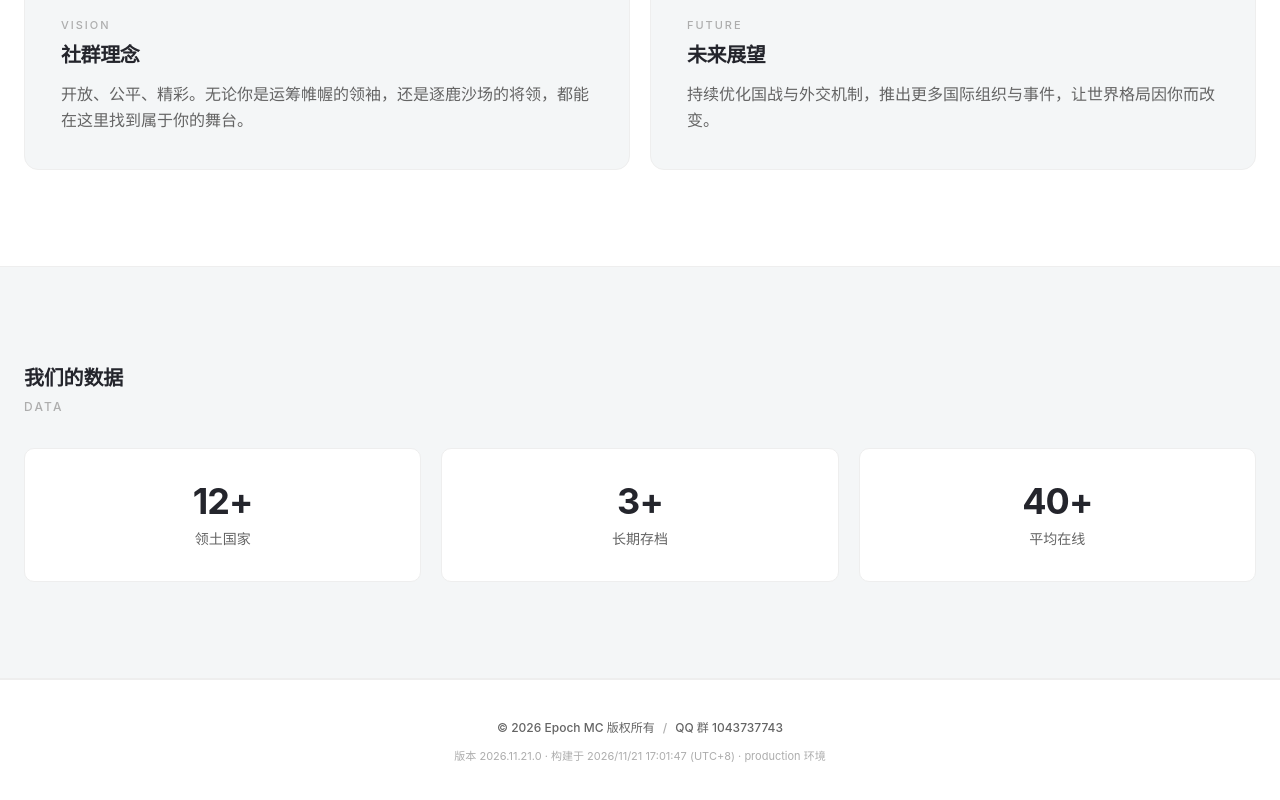
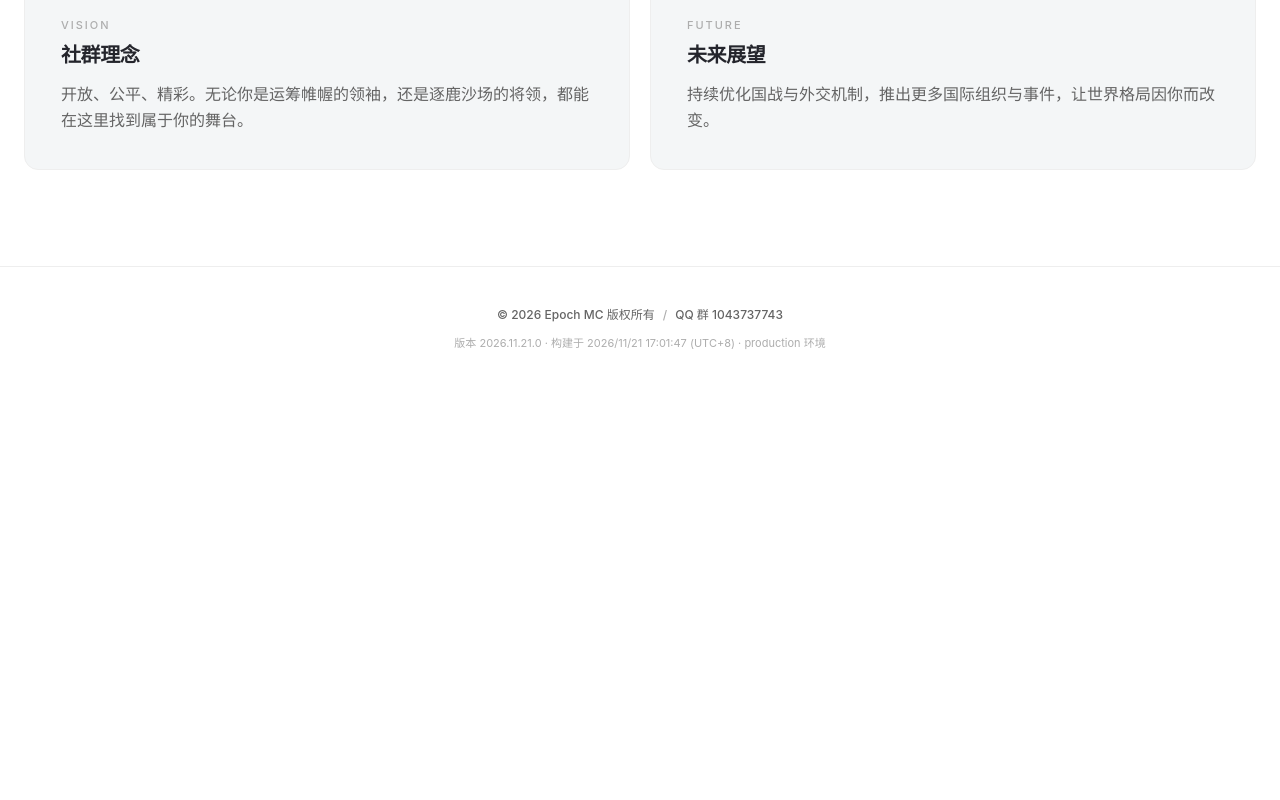
Before and after one commit to EpochMCDev/EpochMC_WebSite, a React (Vite) app: page /about in a window 1280 px wide. Shown: the part 1232-2032 px from the top of the page. After the commit the page ends 1625 px from the top, so only its background shows below. Built offline with nearby package versions, Linux system fonts and the light colour scheme; a web font is replaced by a local one.

Commit message:
fix: 移除关于页的DATA

```diff
--- a/src/pages/About.tsx
+++ b/src/pages/About.tsx
@@ -115,28 +115,6 @@ export default function About() {
           </ScrollReveal>
         </div>
       </section>
-
-      {/* Data */}
-      <section className="bg-surface border-y border-border py-16 sm:py-24">
-        <div className="mx-auto max-w-7xl px-4 sm:px-6">
-          <ScrollReveal>
-            <SectionHead title="我们的数据" subtitle="DATA" />
-          </ScrollReveal>
-          <ScrollReveal delay={80}>
-            <div className="mt-8 grid grid-cols-1 sm:grid-cols-3 gap-5">
-              {ABOUT_STATS.map(({ value, label }) => (
-                <div
-                  key={label}
-                  className="rounded-[10px] bg-bg border border-border px-6 py-8 text-center transition-shadow hover:shadow-[0_0_20px_0_rgba(0,0,0,0.07)]"
-                >
-                  <div className="text-3xl sm:text-4xl font-bold text-fg tracking-tight">{value}</div>
-                  <div className="mt-2 text-sm text-muted font-medium">{label}</div>
-                </div>
-              ))}
-            </div>
-          </ScrollReveal>
-        </div>
-      </section>
     </>
   )
 }
```
